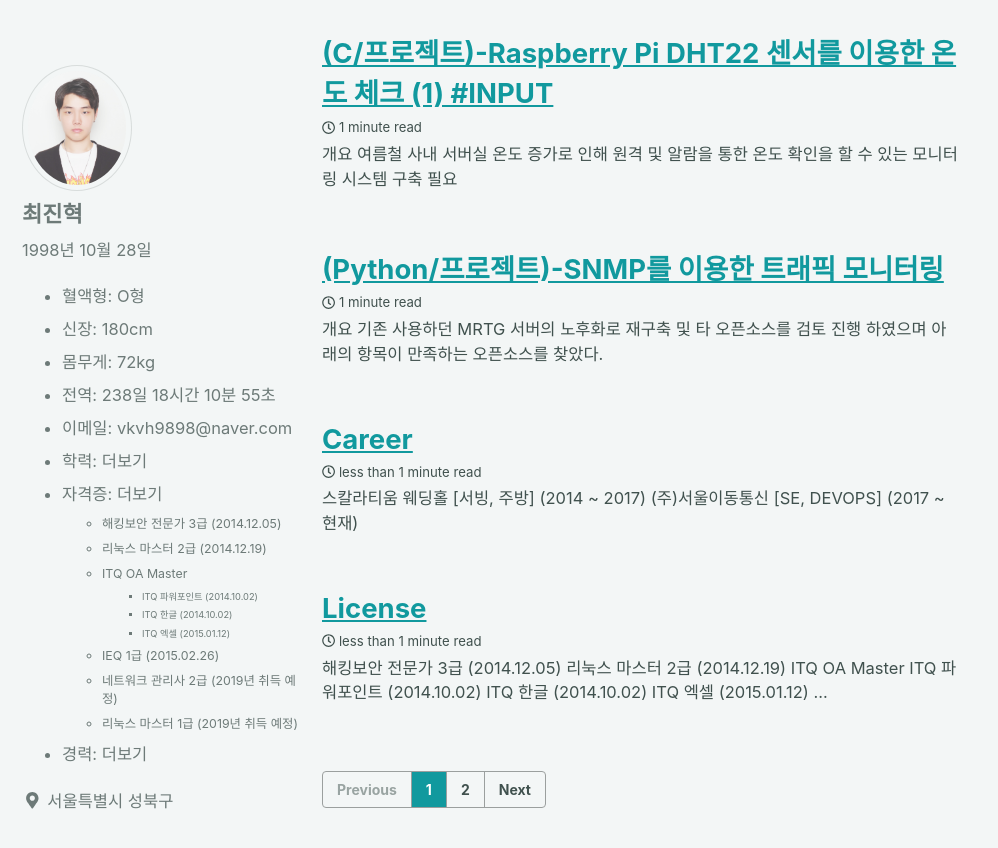
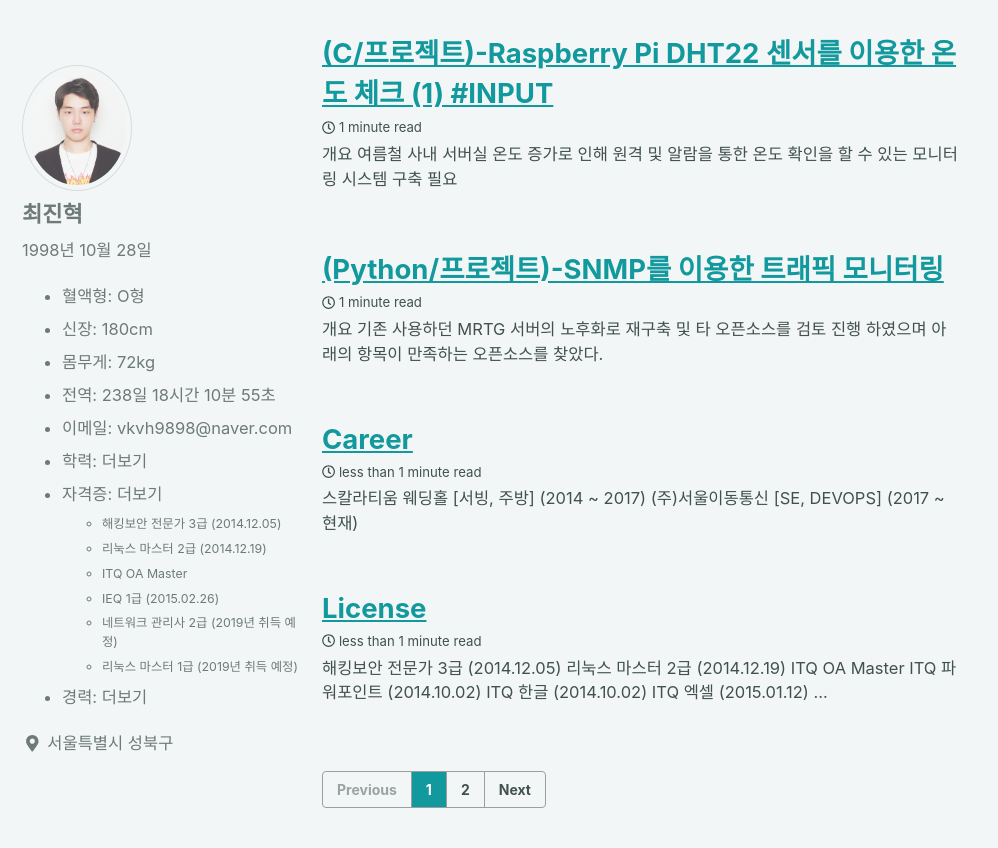
Before and after one commit to Tosi123/Tosi123.github.io, a Jekyll site: the page built from index.html, in a window 1280 px wide and 900 px high, scrolled down 378 px. Shown: the top 848 px of the window, without its empty margins (0-998 px from the left). Built offline with Jekyll 4.4.1, drawn with Linux system fonts in a browser that asks for light colours; cached includes are drawn as plain includes; nearby versions of some CDN libraries; the list of posts is cut into pages by our own code.

Commit message:
Update author-profile.html

```diff
--- a/_includes/author-profile.html
+++ b/_includes/author-profile.html
@@ -58,7 +58,7 @@
                 <li>해킹보안 전문가 3급 (2014.12.05)</li>
                 <li>리눅스 마스터 2급 (2014.12.19)</li>
                 <li>ITQ OA Master
-			<ul >
+			<ul class="hide">
 				<li>ITQ 파워포인트 (2014.10.02)</li>
 				<li>ITQ 한글 (2014.10.02)</li>
 				<li>ITQ 엑셀 (2015.01.12)</li>
```
